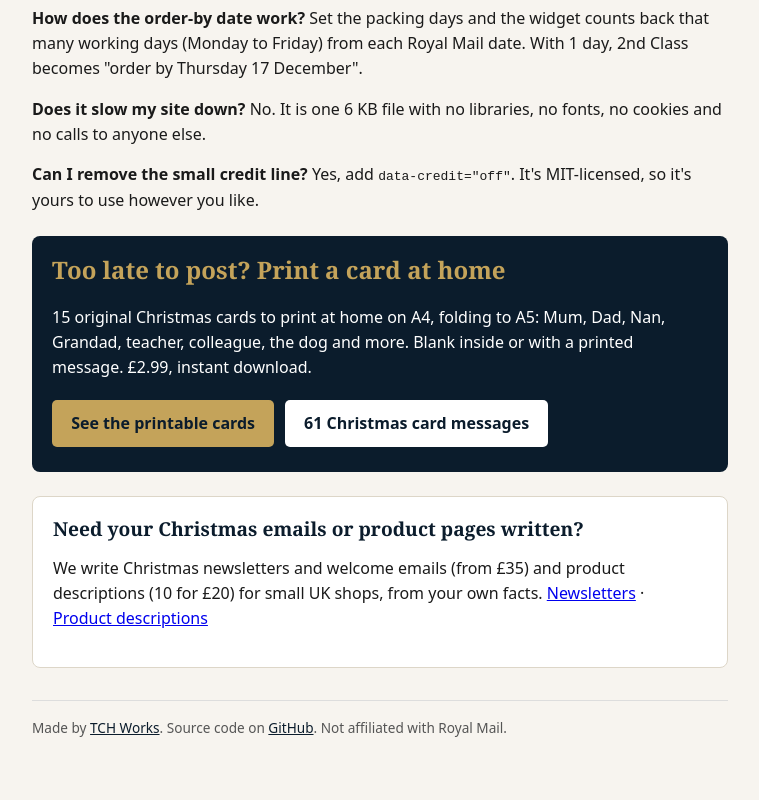
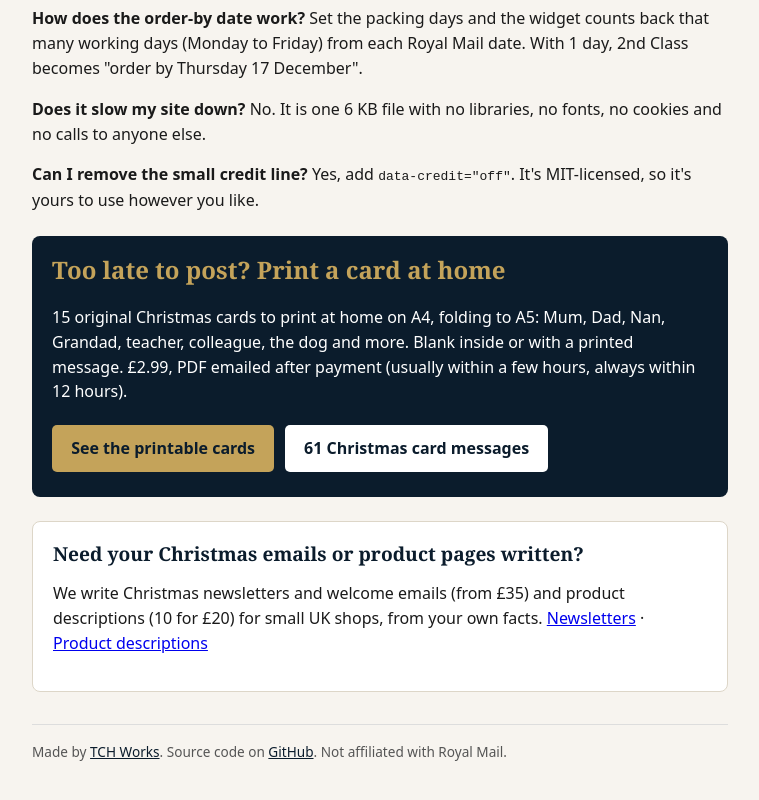
Before and after one commit to wilsonryan-hue/uk-christmas-posting-dates, a plain HTML site: page index.html in a window 1280 px wide. Shown: the part 1617-2417 px from the top of the page, without its empty margins (260-1019 px from the left). Drawn offline with Linux system fonts and the light colour scheme.

Commit message:
Claim fix: printable cards line no longer says instant download; PDF emailed after payment (usually within a few hours, always within 12 hours)

```diff
--- a/index.html
+++ b/index.html
@@ -90,7 +90,7 @@ footer{font-size:.85rem;color:#555;border-top:1px solid #ddd;margin-top:2rem;pad
 
 <div class="cta">
 <h2>Too late to post? Print a card at home</h2>
-<p>15 original Christmas cards to print at home on A4, folding to A5: Mum, Dad, Nan, Grandad, teacher, colleague, the dog and more. Blank inside or with a printed message. £2.99, instant download.</p>
+<p>15 original Christmas cards to print at home on A4, folding to A5: Mum, Dad, Nan, Grandad, teacher, colleague, the dog and more. Blank inside or with a printed message. £2.99, PDF emailed after payment (usually within a few hours, always within 12 hours).</p>
 <a class="btn" href="https://www.tchworks.co.uk/shop/printable-christmas-cards/?src=gh-postdates">See the printable cards</a>
 <a class="btn" style="background:#fff" href="https://www.tchworks.co.uk/guides/what-to-write-in-a-christmas-card/?src=gh-postdates">61 Christmas card messages</a>
 </div>
```
